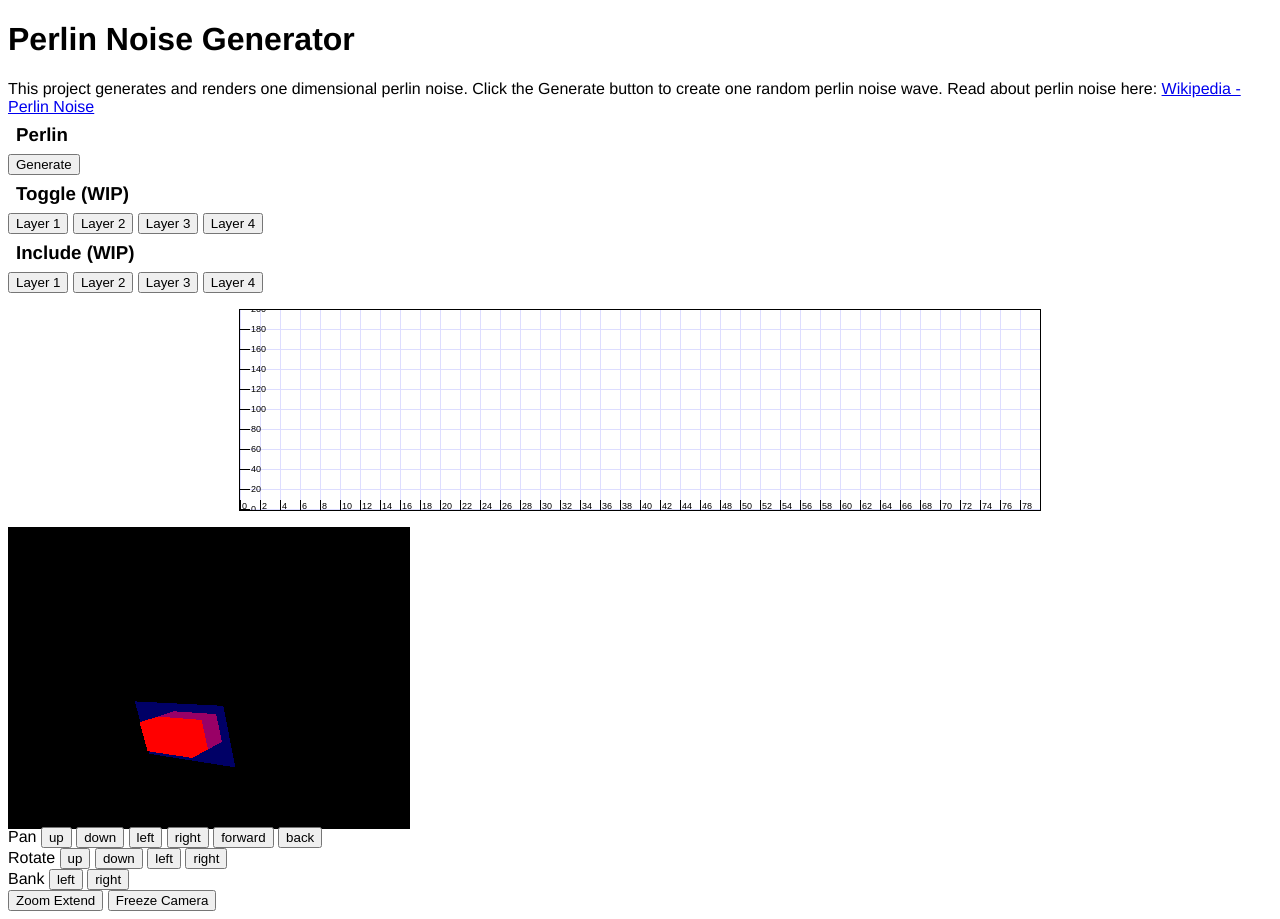
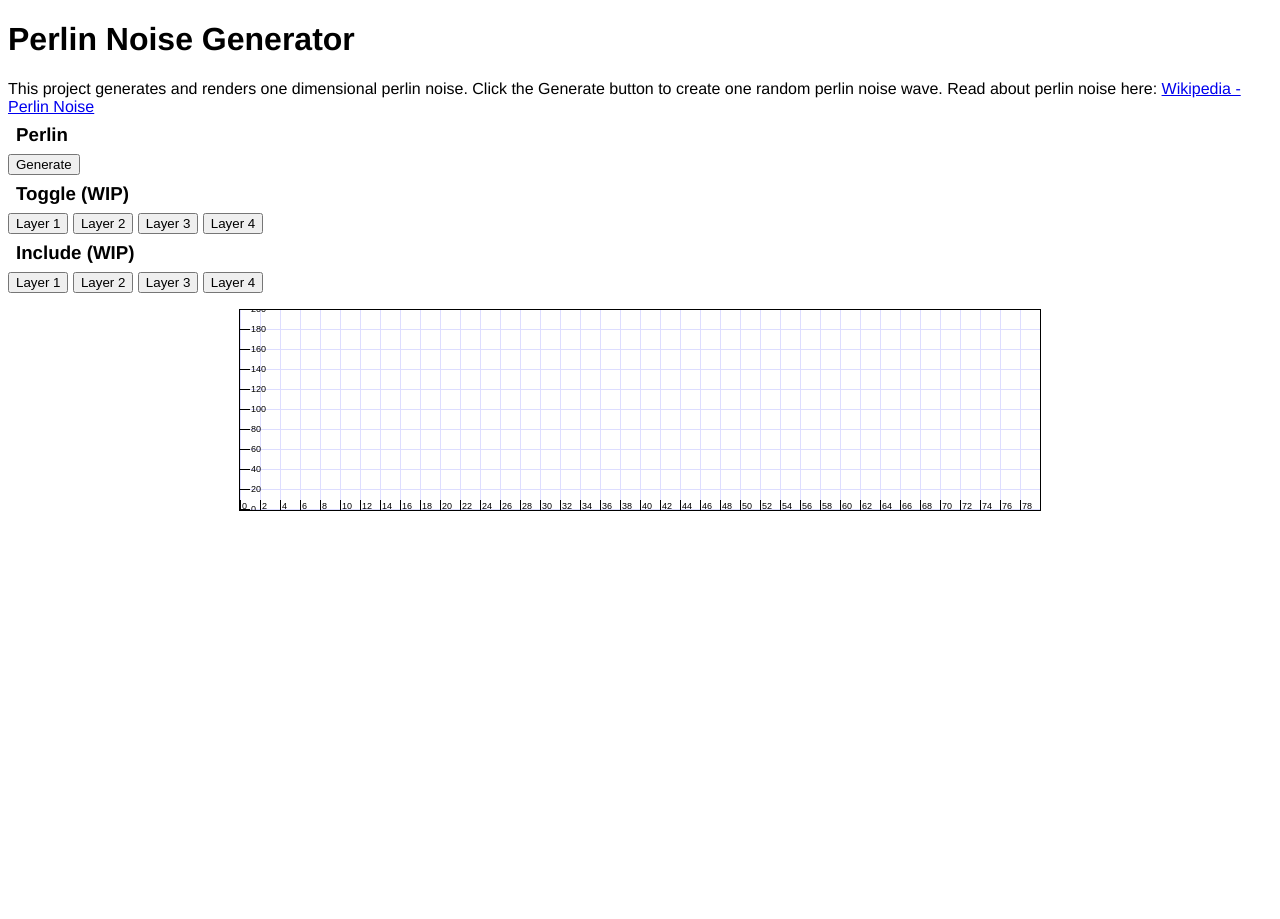
Before and after one commit to bonnth80/perlin, a plain HTML site: page index.html in a window 1280 px wide. After the commit the page ends 800 px from the top, so only its background shows below. Drawn offline with nearby package versions, Linux system fonts and the light colour scheme.

Commit message:
disabling 3d renderer for the moment

```diff
--- a/index.html
+++ b/index.html
@@ -35,8 +35,9 @@ Read about perlin noise here: <a href="https://en.wikipedia.org/wiki/Perlin_nois
 
 <script type="text/javascript" src="script.js"></script>
 
-<div id="canvasRenderer" style="width: 400px; height: 300px">
+<!-- <div id="3dRenderer" style="width: 400px; height: 300px">
 </div>
+
 <div id="controls">
 	Pan
 	<button id="btnPanUp">up</button>
@@ -58,12 +59,11 @@ Read about perlin noise here: <a href="https://en.wikipedia.org/wiki/Perlin_nois
 	<br>
 	<button id="btnZoomExtend">Zoom Extend</button>
 	<button id="btnFreeze">Freeze Camera</button>
-
-</div>
+</div> -->
 <!-- Three.js -->
-<script src="js\Detector.js"></script>
+<!-- <script src="js\Detector.js"></script>
 <script src="js\three.js"></script>
-<script src="js\script.js"></script>
+<script src="js\script.js"></script> -->
 
 </body>
 </html>
--- a/js/script.js
+++ b/js/script.js
@@ -1,5 +1,5 @@
 
-var canvX = document.getElementById("canvasRenderer");
+var canvX = document.getElementById("3dRenderer");
 var scene = new THREE.Scene();
 var camera = new THREE.PerspectiveCamera( 75, .75, 0.1, 1000 );
 var renderer = new THREE.WebGLRenderer();
```
